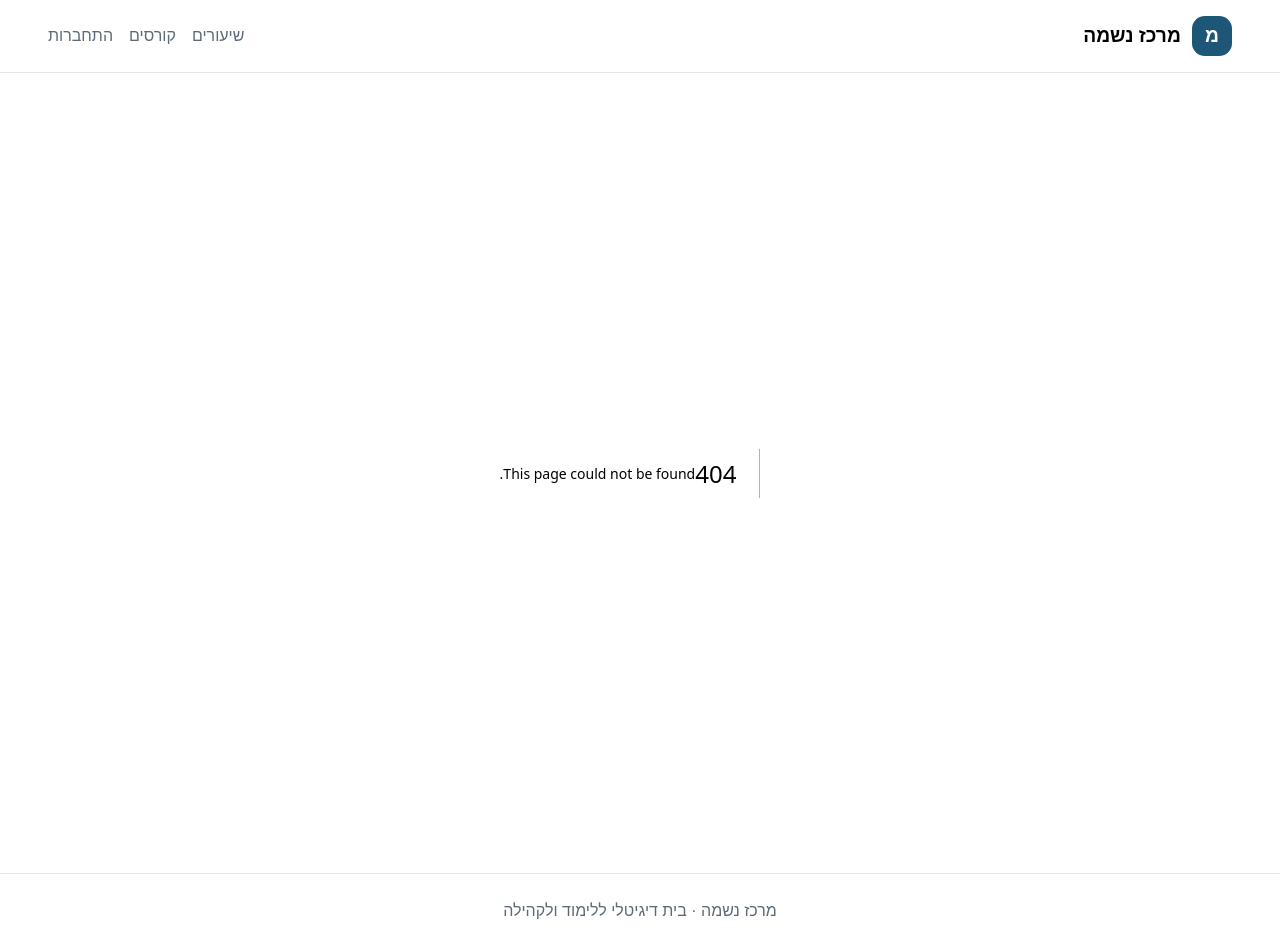
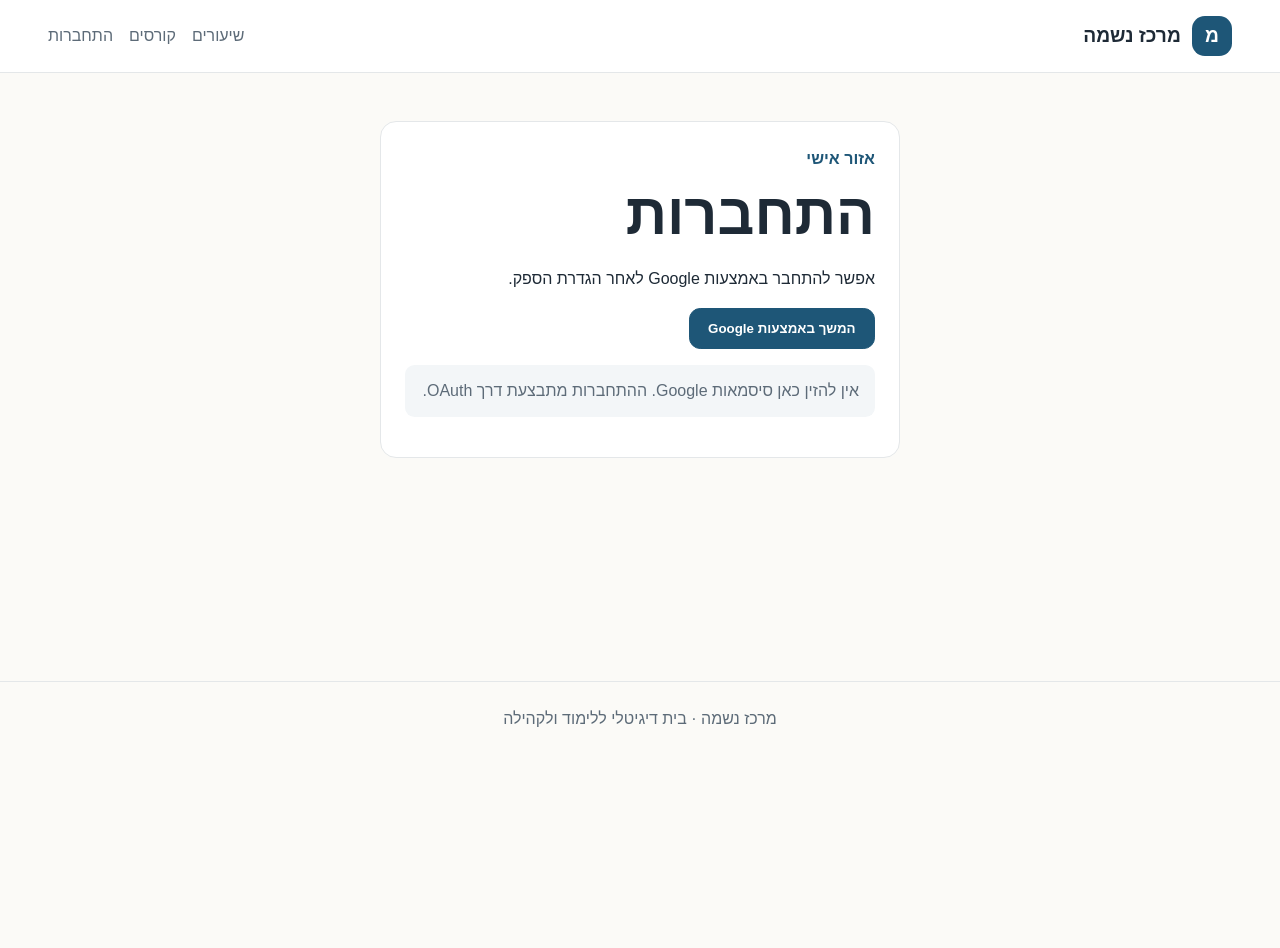
Before and after one commit to hillelkoriat770-tech/merkaz-neshama, a Next.js app: page /login in a window 1280 px wide. Before the commit this address had no page. After the commit the page ends 800 px from the top, so only its background shows below. Built offline with nearby package versions, Linux system fonts and the light colour scheme.

Commit message:
feat: add Merkaz Neshama project files

```diff
--- /dev/null
+++ b/src/app/login/page.tsx
@@ -0,0 +1,14 @@
+'use client';
+import { useState } from 'react';
+import { getSupabaseBrowserClient } from '@/lib/supabase-browser';
+export default function LoginPage(){
+ const [message,setMessage]=useState('');
+ async function signInWithGoogle(){
+  const supabase=getSupabaseBrowserClient();
+  if(!supabase){setMessage('התחברות Google עדיין לא הוגדרה. מלאו את משתני Supabase בקובץ .env.local ועקבו אחר docs/GOOGLE_LOGIN.md.');return;}
+  const redirectTo=window.location.origin + '/auth/callback';
+  const {error}=await supabase.auth.signInWithOAuth({provider:'google',options:{redirectTo}});
+  if(error)setMessage('לא ניתן להתחיל התחברות: ' + error.message);
+ }
+ return <section className="form"><span className="eyebrow">אזור אישי</span><h1>התחברות</h1><p>אפשר להתחבר באמצעות Google לאחר הגדרת הספק.</p><button className="button" type="button" onClick={signInWithGoogle}>המשך באמצעות Google</button>{message&&<p className="notice" role="status">{message}</p>}<p className="notice">אין להזין כאן סיסמאות Google. ההתחברות מתבצעת דרך OAuth.</p></section>;
+}
```
